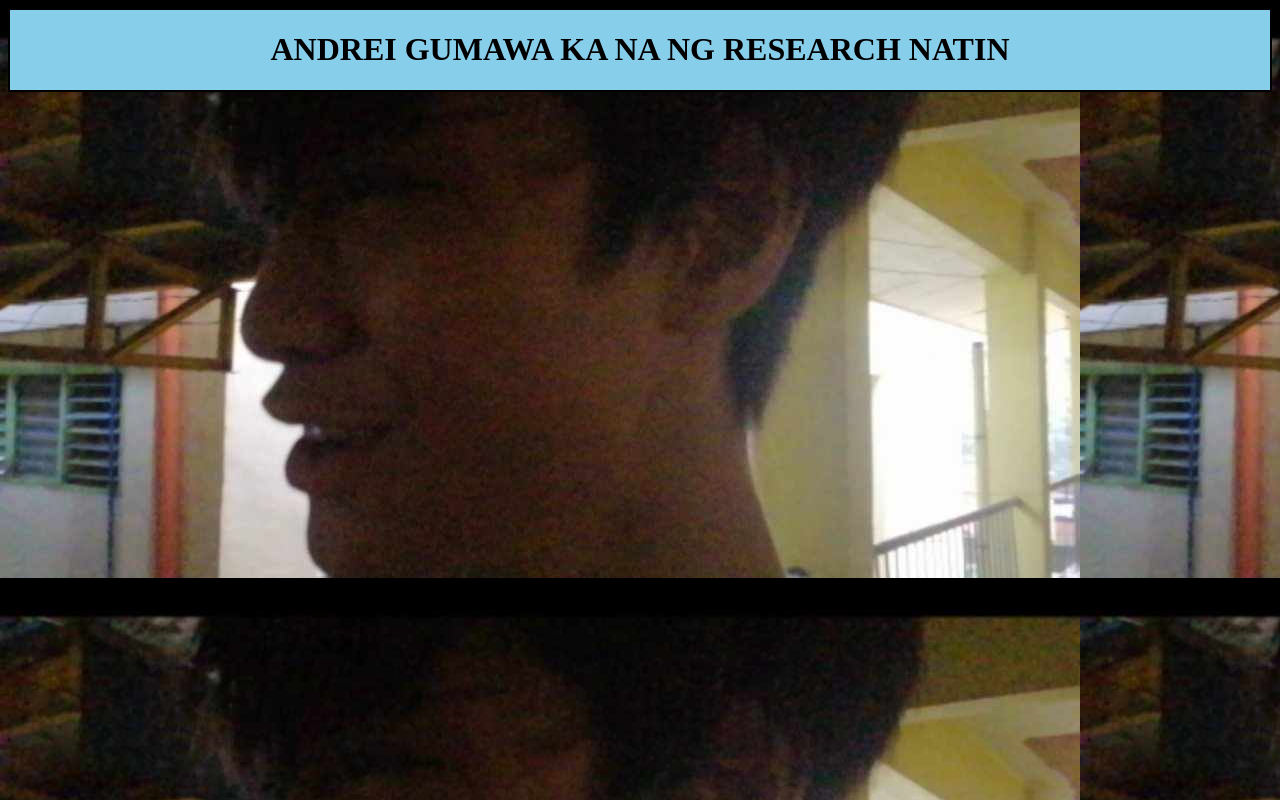
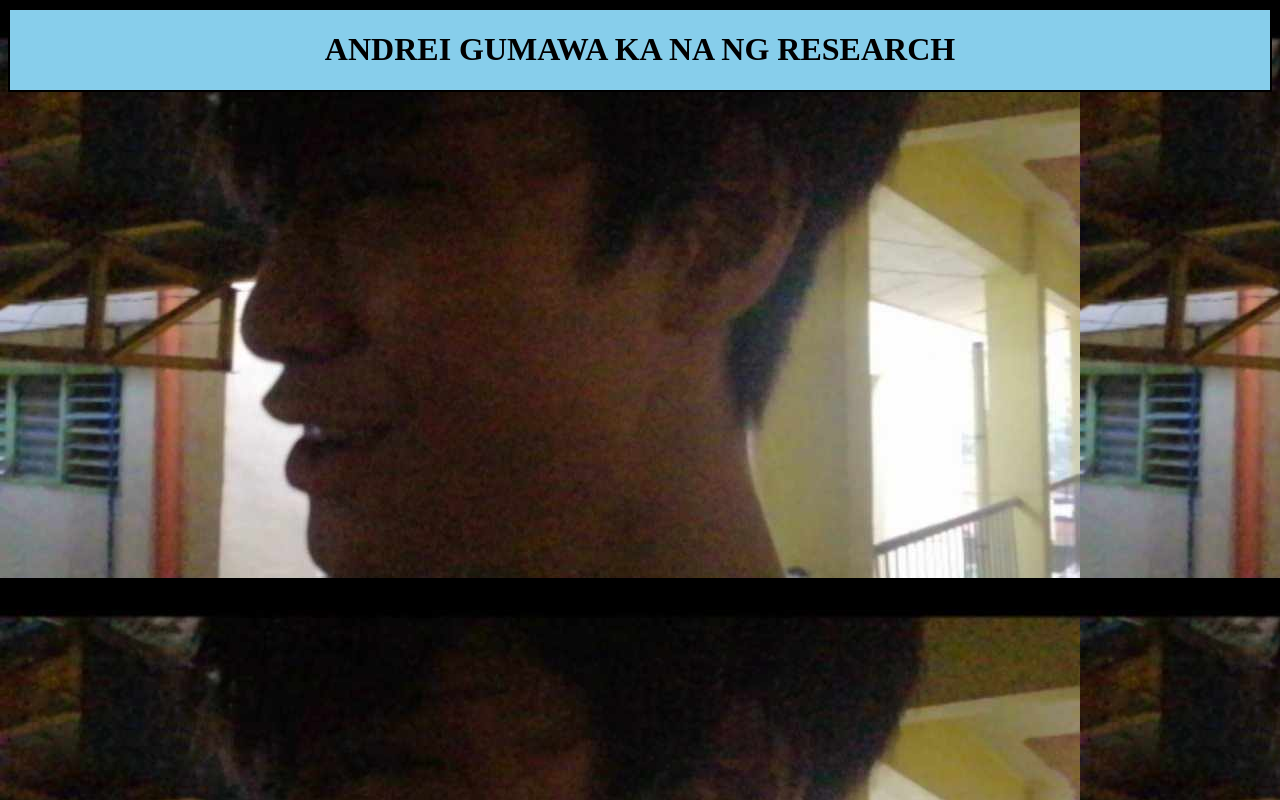
Before and after one commit to harrisyoung27/AndreiAnoNa, a plain HTML site: page index.html in a window 1280 px wide. Drawn offline with Linux system fonts and the light colour scheme.

Commit message:
Update index.html

```diff
--- a/index.html
+++ b/index.html
@@ -10,7 +10,7 @@
   </head>
 <body>
 <div>
-<h1>ANDREI GUMAWA KA NA NG RESEARCH NATIN</h1>
+<h1>ANDREI GUMAWA KA NA NG RESEARCH</h1>
 </div>
 </body>
 </html>
```
